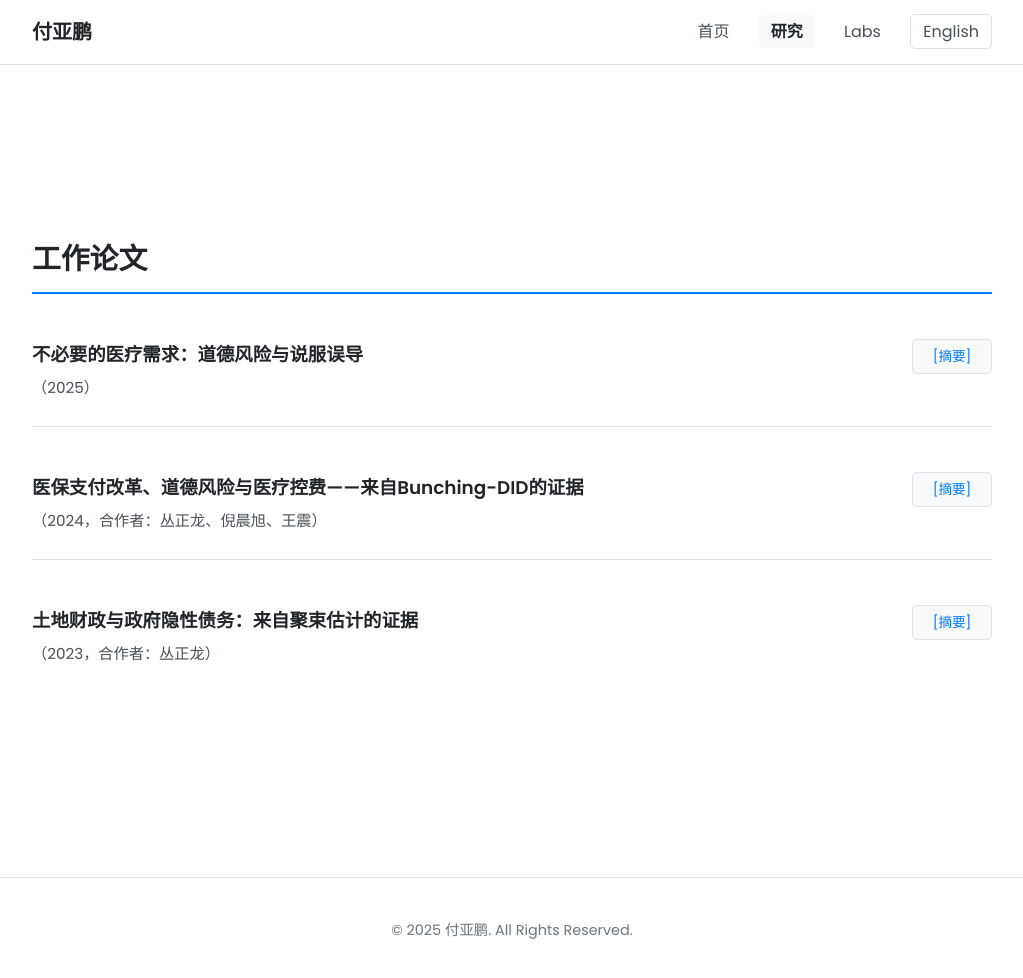
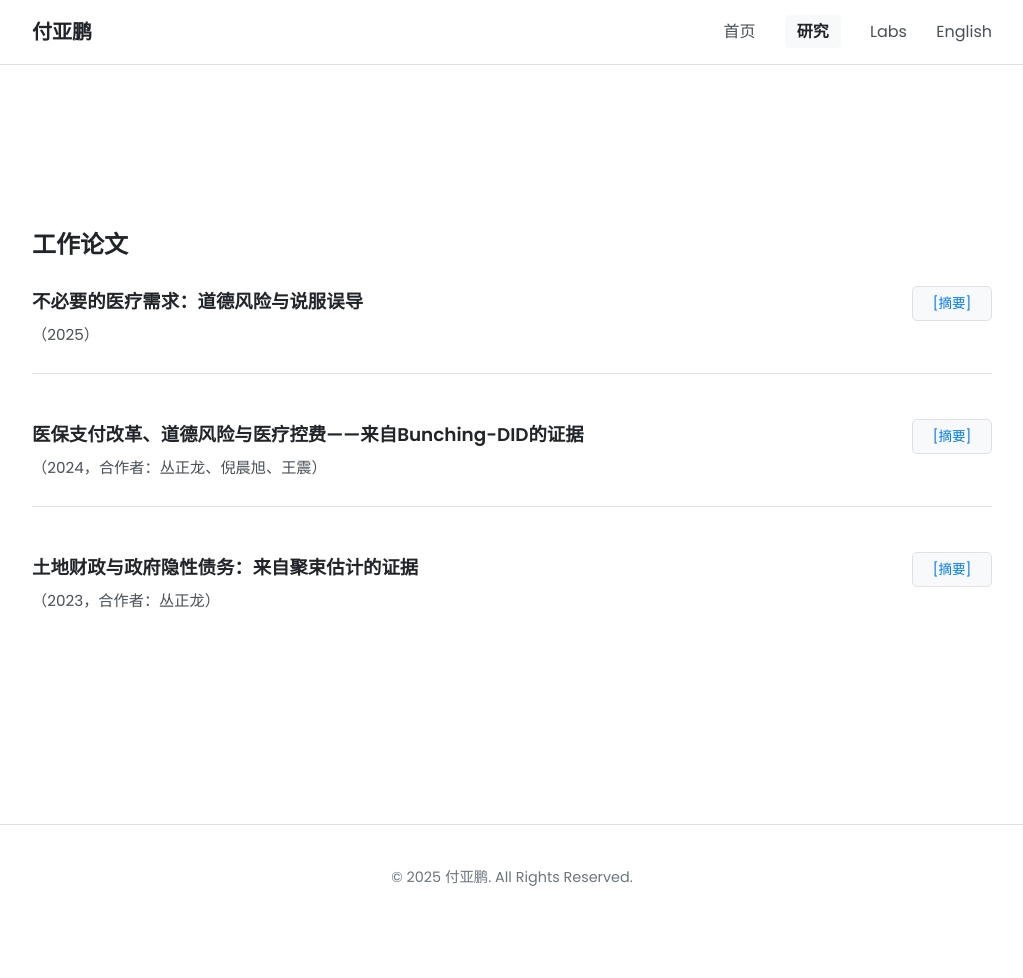
Before and after one commit to fyapeng/fyapeng.github.io, a Jekyll site: the page built from research.html, in a window 1280 px wide and 983 px high. Shown: the top 978 px of the window, without its empty margins (128-1151 px from the left). Built offline with Jekyll 4.4.1, drawn with Linux system fonts in a browser that asks for light colours.

Commit message:
Update style.css

```diff
--- a/assets/css/style.css
+++ b/assets/css/style.css
@@ -1,20 +1,18 @@
 /* =============================================================================
    Final Consolidated Stylesheet for fyapeng.com
-   Version: 2.0
-   Description: This file combines all previous edits, resolves conflicts,
-                and provides a clean, organized, and final set of styles.
+   Version: 3.0 (Updated for Research Highlights Grid)
    ========================================================================== */
 
 /* -------------------- 1. CSS Variables & Global Resets -------------------- */
 :root {
   --primary-color: #212529;
   --secondary-color: #495057;
-  --accent-color: #007bff;
+  --accent-color: #007bff;     /* 链接和图标的主色调 */
+  --highlight-title-color: #c0392b; /* 研究成果标题的深红色 */
   --bg-color: #ffffff;
   --card-bg-color: #f8f9fa;
   --border-color: #dee2e6;
   --font-family-sans-serif: 'Poppins', 'Noto Sans SC', sans-serif;
-  --font-family-serif: 'Georgia', 'Times New Roman', serif;
 }
 
 * { box-sizing: border-box; margin: 0; padding: 0; }
@@ -40,7 +38,6 @@
   position: sticky; top: 0;
   background-color: rgba(255, 255, 255, 0.95);
   backdrop-filter: blur(8px);
-  -webkit-backdrop-filter: blur(8px);
   z-index: 1000;
 }
 .header-container { display: flex; justify-content: space-between; align-items: center; }
@@ -53,14 +50,20 @@
   font-size: 1rem;
 }
 .site-nav .page-link:hover { color: var(--accent-color); }
-.lang-switch { border: 1px solid var(--border-color); padding: 5px 12px; border-radius: 5px; }
-.lang-switch:hover { background-color: var(--card-bg-color); }
+/* 当前激活页面的高亮样式 */
+.site-nav .page-link.active {
+  background-color: var(--card-bg-color);
+  color: var(--primary-color);
+  font-weight: 600;
+  border-radius: 5px;
+  padding: 5px 12px;
+}
 
 
 /* -------------------- 3. Main Content Sections -------------------- */
 .page-content { padding: 60px 0; }
 
-/* ---------- 3.1 About Section ---------- */
+/* ---------- 3.1 About Section (个人简介) ---------- */
 .about-section { display: flex; gap: 40px; align-items: flex-start; }
 .profile-sidebar {
   flex: 0 0 300px;
@@ -73,11 +76,13 @@
 .profile-pic { width: 150px; height: 150px; border-radius: 50%; object-fit: cover; margin-bottom: 20px; border: 4px solid var(--bg-color); box-shadow: 0 4px 12px rgba(0,0,0,0.1); }
 .profile-sidebar h2 { margin-bottom: 5px; font-size: 1.6rem; }
 .profile-sidebar p { color: var(--secondary-color); margin-bottom: 25px; }
+
 .contact-info { list-style: none; text-align: left; font-size: 0.95rem; }
 .contact-info li { margin-bottom: 12px; display: flex; align-items: center; }
 .contact-info i { margin-right: 12px; color: var(--accent-color); width: 20px; text-align: center; font-size: 1.1rem; }
 .contact-info a { color: var(--primary-color); text-decoration: none; }
 .contact-info a:hover { text-decoration: underline; }
+
 .about-content { flex: 1; }
 .about-grid { display: flex; gap: 30px; align-items: flex-start; }
 .about-photo-container { flex: 0 0 220px; margin-top: 5px; }
@@ -86,17 +91,10 @@
 .prose p { margin-bottom: 1.2em; }
 .prose strong { color: var(--primary-color); font-weight: 600; }
 .prose a { color: var(--accent-color); text-decoration: none; font-weight: 500; }
-.prose a:hover { text-decoration: underline; }
 
 
-/* ---------- 3.2 Education Section (Card Style) ---------- */
-.education-list {
-  max-width: 800px;
-  margin: 0 auto;
-  display: flex;
-  flex-direction: column;
-  gap: 20px;
-}
+/* ---------- 3.2 Education Section (教育背景) ---------- */
+.education-list { max-width: 800px; margin: 0 auto; display: flex; flex-direction: column; gap: 20px; }
 .education-item {
   background-color: var(--card-bg-color);
   border: 1px solid var(--border-color);
@@ -119,16 +117,10 @@
 .education-institution { color: var(--secondary-color); font-size: 1rem; }
 
 
-/* ---------- 3.3 Research Interests Section ---------- */
+/* ---------- 3.3 Research Interests (研究兴趣) ---------- */
 .interests-container { max-width: 800px; margin: 0 auto; text-align: center; }
 .interest-list {
-  list-style: none;
-  padding: 0;
-  display: flex;
-  flex-wrap: wrap;
-  justify-content: center;
-  gap: 10px 15px;
-  margin-bottom: 25px;
+  list-style: none; padding: 0; display: flex; flex-wrap: wrap; justify-content: center; gap: 10px 15px; margin-bottom: 25px;
 }
 .interest-list li {
   background-color: var(--card-bg-color);
@@ -141,56 +133,66 @@
 .interest-description { font-size: 1.05rem; line-height: 1.8; color: var(--secondary-color); text-align: left; }
 
 
-/* ---------- 3.4 Research Page Styles (紧凑布局) ---------- */
-.subsection-title {
-  font-size: 1.8rem; /* 减小“工作论文”等标题的大小 */
-  font-weight: 600;
-  margin-top: 50px; /* 减小与上方内容的距离 */
-  margin-bottom: 25px; /* 减小与下方列表的距离 */
-  border-bottom: 2px solid var(--accent-color);
-  padding-bottom: 8px;
+/* ---------- 3.4 Research Highlights (NEW: 图文网格布局) ---------- */
+.highlights-grid {
+  display: grid;
+  grid-template-columns: 1fr 1fr; /* 电脑端：双列 */
+  gap: 40px;
+  margin-top: 30px;
 }
 
-.paper-list { list-style: none; padding-left: 0; }
+.highlight-item {
+  display: flex;
+  flex-direction: column;
+  align-items: center;
+  text-align: center;
+}
 
+.highlight-title {
+  color: var(--highlight-title-color); /* 深红色 */
+  font-size: 1.25rem;
+  font-weight: bold;
+  margin-bottom: 15px;
+  line-height: 1.4;
+}
+
+.highlight-img-container {
+  width: 100%;
+  margin-bottom: 15px;
+  overflow: hidden;
+}
+
+.highlight-img-container img {
+  width: 100%;
+  height: auto;
+  border: 1px solid #eee;
+  border-radius: 4px;
+  box-shadow: 0 2px 5px rgba(0,0,0,0.05);
+}
+
+.highlight-desc {
+  font-size: 0.95rem;
+  color: #555;
+  line-height: 1.6;
+  text-align: justify; /* 两端对齐 */
+}
+
+
+/* ---------- 3.5 Research Page Styles (单独的研究列表页) ---------- */
 .paper-item {
   display: flex;
-  flex-wrap: wrap; /* 允许摘要换行 */
-  justify-content: space-between; /* 核心：让左右两部分分开 */
-  align-items: flex-start; /* 顶部对齐 */
-  margin-bottom: 25px; /* 减小论文条目之间的距离 */
-  padding: 20px 0; /* 移除左右内边距，只保留上下 */
-  border-bottom: 1px solid var(--border-color); /* 用下划线分隔，更紧凑 */
-  /* 移除原有的边框和背景 */
+  flex-wrap: wrap;
+  justify-content: space-between;
+  align-items: flex-start;
+  margin-bottom: 25px;
+  padding: 20px 0;
+  border-bottom: 1px solid var(--border-color);
 }
-.paper-item:last-child {
-  border-bottom: none;
-}
-
-.paper-main-content {
-  flex: 1; /* 占据大部分空间 */
-  padding-right: 20px; /* 和右侧链接保持距离 */
-}
-
-.paper-title {
-  font-size: 1.15rem; /* 减小标题字体 */
-  font-weight: 600;
-  margin-bottom: 5px;
-}
-
-.paper-authors, .paper-status, .paper-journal {
-  font-size: 0.95rem; /* 减小作者等信息字体 */
-  color: var(--secondary-color);
-  margin-bottom: 5px;
-}
-
-.paper-links {
-  flex-shrink: 0; /* 防止链接部分被压缩 */
-  display: flex;
-  flex-direction: column; /* 让链接按钮垂直排列 */
-  align-items: flex-end; /* 靠右对齐 */
-  gap: 8px; /* 按钮之间的垂直间距 */
-}
+.paper-item:last-child { border-bottom: none; }
+.paper-main-content { flex: 1; padding-right: 20px; }
+.paper-title { font-size: 1.15rem; font-weight: 600; margin-bottom: 5px; }
+.paper-authors, .paper-status { font-size: 0.95rem; color: var(--secondary-color); margin-bottom: 5px; }
+.paper-links { flex-shrink: 0; display: flex; flex-direction: column; align-items: flex-end; gap: 8px; }
 
 .paper-link-button {
   display: inline-block;
@@ -202,75 +204,20 @@
   border: 1px solid var(--border-color);
   padding: 5px 12px;
   border-radius: 5px;
-  text-align: center;
-  min-width: 80px; /* 确保按钮有最小宽度 */
   transition: all 0.2s ease;
+  min-width: 80px; text-align: center;
 }
-.paper-link-button:hover {
-  background-color: var(--accent-color);
-  color: white;
-  border-color: var(--accent-color);
-}
-
+.paper-link-button:hover { background-color: var(--accent-color); color: white; border-color: var(--accent-color); }
 .paper-abstract {
-  flex-basis: 100%; /* 关键：让摘要占据一整行 */
+  flex-basis: 100%;
   background-color: #f8f9faef;
-  padding: 15px;
-  border-radius: 5px;
-  margin-top: 15px;
-  font-size: 0.95rem;
-  line-height: 1.7;
-  color: var(--secondary-color);
+  padding: 15px; border-radius: 5px; margin-top: 15px;
+  font-size: 0.95rem; color: var(--secondary-color);
   border-left: 3px solid var(--accent-color);
 }
 
-* ---------- 3.5 Resources Section (Card Grid) ---------- */
-/* 为了和 research-highlights 区分，这里单独命名 */
-.highlights-section { margin-bottom: 60px; }
-
-.resources-grid {
-  display: grid;
-  grid-template-columns: repeat(auto-fill, minmax(300px, 1fr));
-  gap: 30px;
-}
-.resource-card {
-  background-color: var(--bg-color);
-  border: 1px solid var(--border-color);
-  border-radius: 8px;
-  padding: 25px;
-  text-decoration: none;
-  color: inherit;
-  transition: transform 0.3s ease, box-shadow 0.3s ease;
-  display: flex;
-  flex-direction: column;
-}
-.resource-card:hover {
-  transform: translateY(-5px);
-  box-shadow: 0 10px 20px rgba(0,0,0,0.08);
-}
-.card-icon {
-  font-size: 2.2rem;
-  color: var(--accent-color);
-  margin-bottom: 15px;
-}
-.card-title {
-  font-size: 1.2rem;
-  margin-bottom: 10px;
-  color: var(--primary-color);
-}
-.card-description {
-  font-size: 0.95rem;
-  color: var(--secondary-color);
-  flex-grow: 1; /* 让描述部分占据多余空间，把“查看项目”推到底部 */
-  margin-bottom: 15px;
-}
-.card-footer {
-  font-size: 0.9rem;
-  font-weight: 500;
-  color: var(--accent-color);
-  align-self: flex-start;
-}
-.button-primary { /* 这个是 research-highlights 部分的按钮，顺便放在这里 */
+/* 通用按钮样式 (如 View More) */
+.button-primary {
   display: inline-block;
   background-color: var(--accent-color);
   color: white;
@@ -280,10 +227,7 @@
   font-weight: 600;
   transition: background-color 0.3s, transform 0.2s;
 }
-.button-primary:hover {
-  background-color: #0056b3;
-  transform: translateY(-2px);
-}
+.button-primary:hover { background-color: #0056b3; transform: translateY(-2px); }
 
 
 /* -------------------- 4. Footer -------------------- */
@@ -292,91 +236,43 @@
 
 
 /* =============================================================================
-   5. Responsive Design (Consolidated)
+   5. Responsive Design (Global Adjustments)
    ========================================================================== */
 
-/* ---------- 5.1 Tablet and Smaller Desktops ---------- */
+/* Tablet & Smaller Desktop */
 @media (max-width: 992px) {
   .about-section { flex-direction: column; }
-  .profile-sidebar {
-    flex: 0 0 auto;
-    width: 100%;
-    max-width: 450px;
-    margin: 0 auto 40px auto;
-  }
+  .profile-sidebar { flex: 0 0 auto; width: 100%; max-width: 450px; margin: 0 auto 40px auto; }
 }
 
-/* ---------- 5.2 Mobile Devices (768px and down) ---------- */
+/* Mobile Devices (<= 768px) */
 @media (max-width: 768px) {
   html { font-size: 15px; }
   .page-content { padding: 40px 0; }
 
-  /* Header on Mobile: Let items wrap to the next line if needed */
-  .header-container {
-    flex-wrap: wrap; /* 允许换行 */
-    justify-content: center; /* 居中对齐 */
-    gap: 10px 20px; /* 设置行间距和列间距 */
-  }
+  /* Header */
+  .header-container { flex-wrap: wrap; justify-content: center; gap: 10px 20px; }
 
-  /* About Section on Mobile */
+  /* About */
   .about-grid { flex-direction: column; gap: 25px; }
-  .about-photo-container {
-    flex-basis: auto;
-    width: 100%;
-    max-width: 350px;
-    margin-left: auto;
-    margin-right: auto;
-  }
+  .about-photo-container { width: 100%; max-width: 350px; margin: 0 auto; }
 
-  /* Education Section on Mobile */
-  .education-item {
-    flex-direction: column;
-    gap: 8px;
-    padding: 15px 20px;
-  }
-  .education-duration {
-    flex-basis: auto;
-    text-align: left;
-    padding-top: 0;
-    font-weight: 500;
-  }
+  /* Education */
+  .education-item { flex-direction: column; gap: 8px; padding: 15px 20px; }
+  .education-duration { flex-basis: auto; text-align: left; }
 
-  /* Research Page on Mobile */
-  .paper-item {
-    flex-direction: column;
-    align-items: flex-start;
-  }
-  .paper-links {
-    width: 100%;
-    flex-direction: row;
-    flex-wrap: wrap;
-    align-items: flex-start;
-    margin-top: 10px;
-  }
+  /* Research Highlights: 变为单列 */
+  .highlights-grid { grid-template-columns: 1fr; gap: 30px; }
+  .highlight-desc { text-align: left; }
+
+  /* Research Page */
+  .paper-item { flex-direction: column; align-items: flex-start; }
+  .paper-links { width: 100%; flex-direction: row; flex-wrap: wrap; margin-top: 10px; }
 }
 
-/* ---------- 5.3 Very Narrow Screens (480px and down) ---------- */
+/* Very Small Screens (<= 480px) */
 @media (max-width: 480px) {
-  /* On very small screens, force header items to stack */
-  .header-container {
-    flex-direction: column;
-    gap: 15px;
-  }
-  .site-nav {
-    width: 100%;
-    display: flex;
-    justify-content: space-around; /* 让链接均匀分布 */
-  }
-  .site-nav .page-link {
-    margin: 0; /* 移除外边距 */
-  }
+  .header-container { flex-direction: column; gap: 15px; }
+  .site-nav { width: 100%; display: flex; justify-content: space-around; }
+  .site-nav .page-link { margin: 0; }
 }
-
-/* Active Navigation Link Style (背景色块高亮) */
-.site-nav .page-link.active {
-  background-color: var(--card-bg-color); /* 使用我们定义的卡片背景色作为高亮色 */
-  color: var(--primary-color); /* 高亮时文字颜色变为深色，以保证对比度 */
-  font-weight: 600; /* 保持加粗 */
-  border-radius: 5px; /* 添加轻微的圆角，让色块更柔和 */
-  padding: 5px 12px; /* 调整内边距，让色块大小适中 */
-}
```
